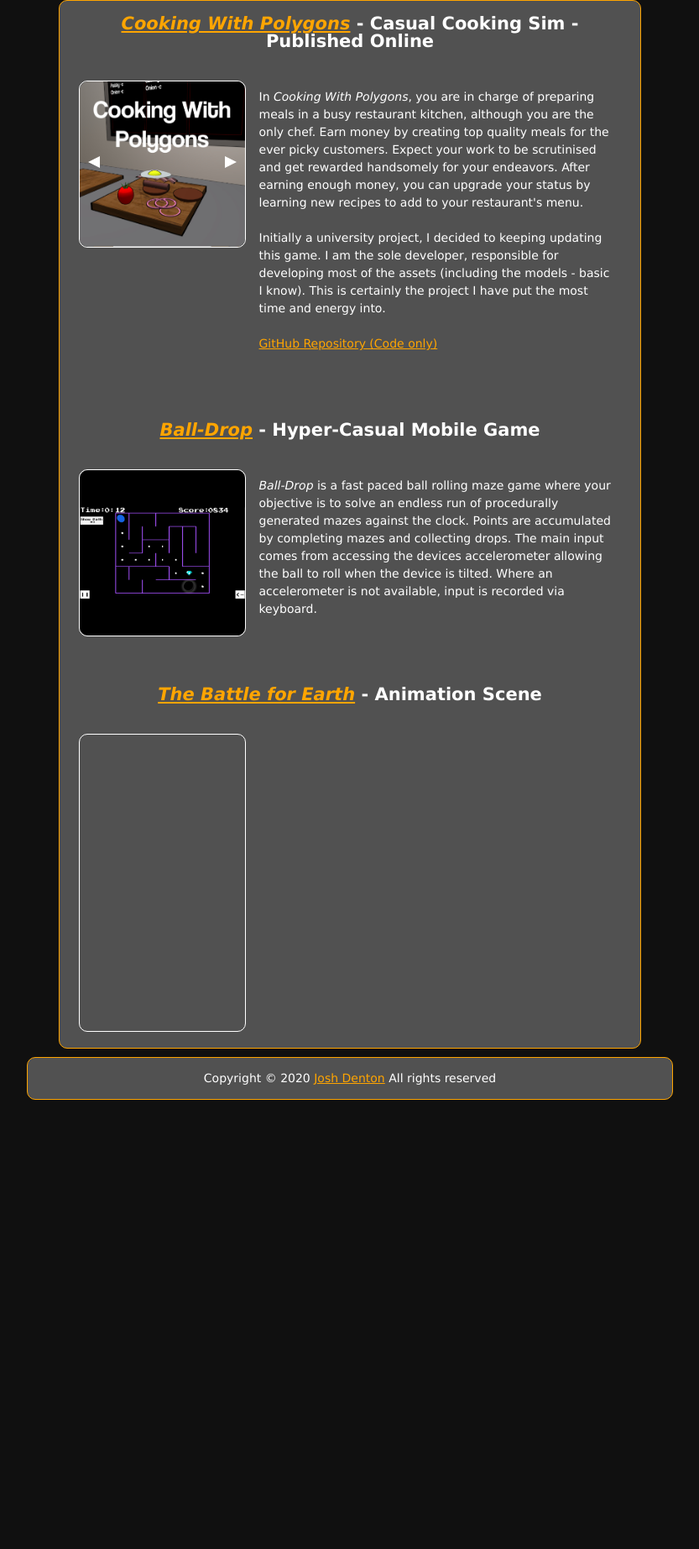
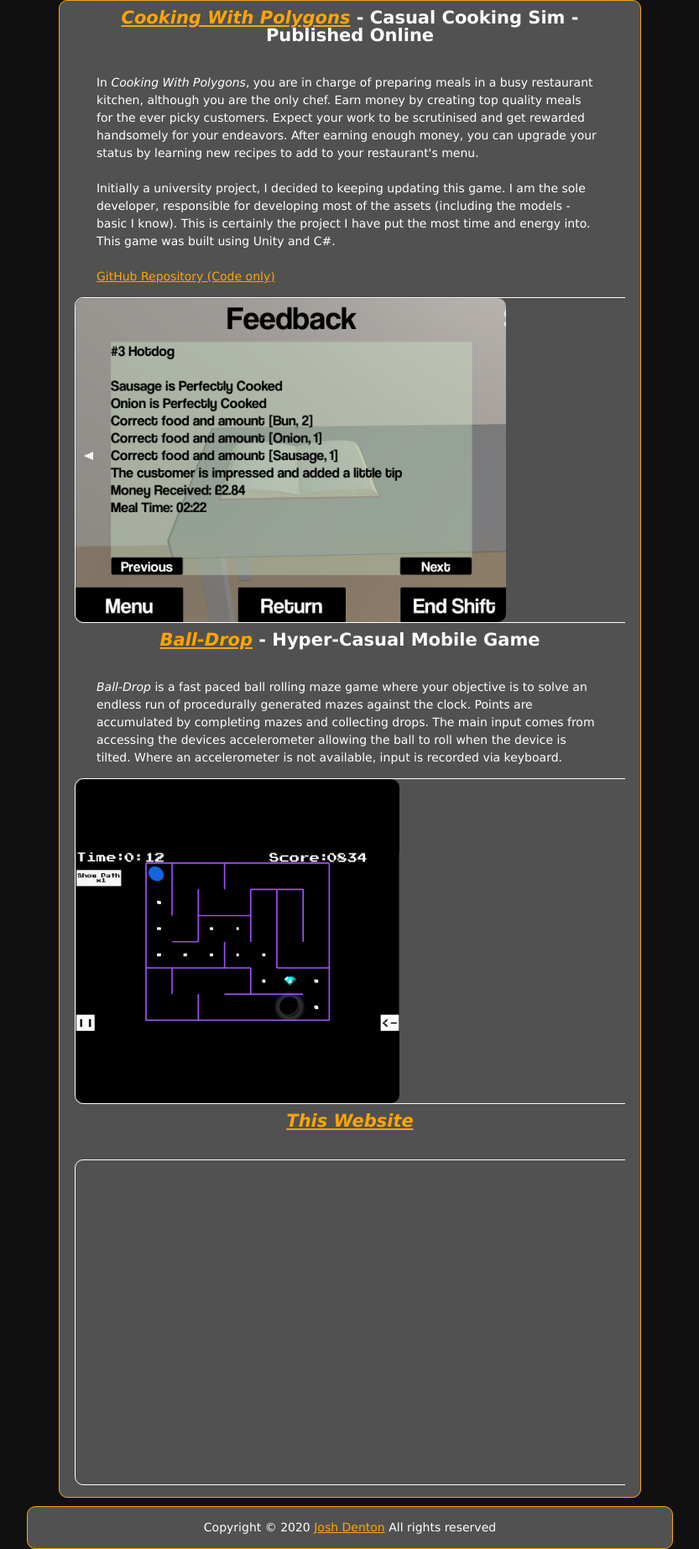
Before and after one commit to joshuadenton5/joshuadenton.github.io, a PHP site: page /PersonalProjects in a window 1280 px wide. Shown: the part 174-2019 px from the top of the page at 84% size, without its empty margins (223-1056 px from the left). Before the commit the page ends 1484 px from the top, so only its background shows below. Run offline with PHP 8.4, Linux system fonts and the light colour scheme; some libraries are stand-ins or nearby versions; grey boxes are pictures that could not be loaded.

Commit message:
Projects page img update

```diff
--- a/bodies/projects.html
+++ b/bodies/projects.html
@@ -1,11 +1,8 @@
 <div class="container">
     <div class="mainCon">
         <div id="project-all">
-            <h2>
-                <strong><i><a href="https://jd-saints1.itch.io/cooking-with-polygons">Cooking With Polygons</a></i> - Casual Cooking Sim - Published Online</strong> <br /><br />
-            </h2>
+            <h2><strong><i><a href="https://jd-saints1.itch.io/cooking-with-polygons">Cooking With Polygons</a></i> - Casual Cooking Sim - Published Online</strong> <br /><br /></h2>
             <section id="main-projects">
-
                 <p id="project-title">
                     In <i>Cooking With Polygons</i>,
                     you are in charge of preparing meals in a busy restaurant kitchen, although you are the only chef.
@@ -14,23 +11,22 @@
                     After earning enough money, you can upgrade your status by learning new recipes to add to your restaurant's menu. <br /><br />
                     Initially a university project, I decided to keeping updating this game. I am the sole developer, responsible for
                     developing most of the assets (including the models - basic I know). This is certainly the project I have put
-                    the most time and energy into.
-                    <br /><br />
+                    the most time and energy into. This game was built using Unity and C#.
+                    <br /><br/>
                     <a href="https://github.com/joshuadenton5/Cooking-with-Polygons-Old">GitHub Repository (Code only)</a>
                 </p>
             </section>
             <section id="showcase-projects">
-                <img class="slide" src="/images/CWP/cookingWithPolysLogo.jpg" />
-                <img class="slide" src="/images/CWP/cwpGen.jpg" />
+                <img class="slide" src="/images/CWP/cwp_5.png" />
+                <img class="slide" src="/images/CWP/cwp_4.png" />
+                <img class="slide" src="/images/CWP/test.png" />
                 <div id="arrow-right" class="arrow"></div>
                 <div id="arrow-left" class="arrow"></div>
                 <script type="text/javascript" src="/js/manualSlider.js"></script>
             </section>
         </div>
         <div id="project-all">
-            <h2>
-                <strong><i><a href="https://github.com/joshuadenton5/BallDrop">Ball-Drop</a></i> - Hyper-Casual Mobile Game</strong><br /><br />
-            </h2>
+            <h2><strong><i><a href="https://github.com/joshuadenton5/BallDrop">Ball-Drop</a></i> - Hyper-Casual Mobile Game</strong><br /><br /></h2>
             <section id="main-projects">
                 <p id="project-title">
                     <i>Ball-Drop</i> is a fast paced ball rolling maze game where your objective is to solve an endless run of procedurally generated mazes against the clock.
@@ -43,16 +39,15 @@
             </section>
         </div>
         <div id="project-all">
-            <h2><strong><i><a href="https://www.youtube.com/watch?v=nRjYBPgvhHE&feature=youtu.be&ab_channel=JoshDenton">The Battle for Earth</a></i> - Animation Scene</strong><br /><br /></h2>
+            <h2><strong><i><a href="#">This Website</a></i></strong><br /><br /></h2>
             <section id="main-projects">
                 <p id="project-title">
                 </p>
             </section>
             <section id="showcase-projects">
-                <iframe src="https://www.youtube.com/embed/nRjYBPgvhHE&feature=youtu.be&ab_channel=JoshDenton" frameborder="0" allowfullscreen></iframe>
+                <!--<iframe src="https://www.youtube.com/embed/nRjYBPgvhHE&feature=youtu.be&ab_channel=JoshDenton" frameborder="0" allowfullscreen></iframe>-->
             </section>
         </div>
-
 
         <aside id="sidebar">
             <p> </p>
--- a/css/style.css
+++ b/css/style.css
@@ -110,6 +110,7 @@ body {
 #project-all h2 {
     text-align: center;
     margin-bottom: 10px;
+    margin-top:10px;
 }
 
 #project-all a {
@@ -119,13 +120,11 @@ body {
 
 #main-projects {
     margin-right: 10px;
-    float: right;
-    width: 65%;
+    width: 92%;
     box-sizing: border-box;
     color: white;
-    margin-bottom: 50px;
+    margin:auto;
 }
-
 
 #project-title {
     margin-right: 5px;
@@ -156,13 +155,24 @@ body {
     background-position: center;
     background-size: cover;
     background-attachment: fixed;
-    margin: 5px;
+    margin: auto;
     border: ridge;
     border-radius: 10px;
     border-width: thin;
     border-color: white;
-    float: left;
-    width: 30%;
+    /*width: 30%;*/
+    width:694px;
+    height:386px;
+}
+
+#showcase-projects img {
+    position: absolute;
+    background-position: center;
+    height: 386px;
+    width: auto;
+    border-radius: 10px;
+    max-width: 694px;
+    max-height: 386px;
 }
 
 .arrow{
@@ -176,25 +186,16 @@ body {
 }
 
 #arrow-left{
-    border-width: 7px 14px 7px 0;
+    border-width: 5px 11px 5px 0;
     border-color:transparent #fff transparent transparent;
     left:0;
     margin-left:10px;
 }
 #arrow-right {
-    border-width: 7px 0 7px 14px;
+    border-width: 5px 0 5px 11px;
     border-color: transparent transparent transparent #fff;
     right: 0;
     margin-right: 10px;
-}
-
-#showcase-projects img {
-    position: absolute;
-    background-position: center;
-    height: 100%;
-    width: 100%;
-    left: 0;
-    border-radius: 10px;
 }
 
 #showcase-projects:after {
```
Also changed, not shown: images/CWP/cwp_4.png (added), images/CWP/cwp_5.png (added), images/CWP/test.png (added).
